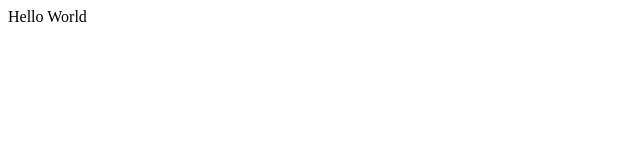
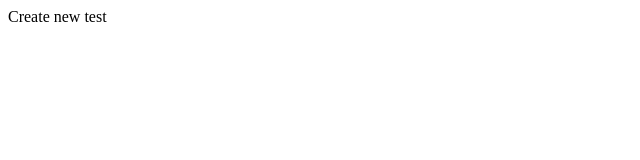
Before and after one commit to gungfuu1/hello-git, a plain HTML site: page index.html in a window 1280 px wide. Shown: the full height of the page, 0-640 px from the left. Drawn offline with Linux system fonts and the light colour scheme.

Commit message:
change text in index.html

```diff
--- a/index.html
+++ b/index.html
@@ -6,6 +6,6 @@
     <title>Document</title>
 </head>
 <body>
-    Hello World
+    Create new test
 </body>
 </html>
```
